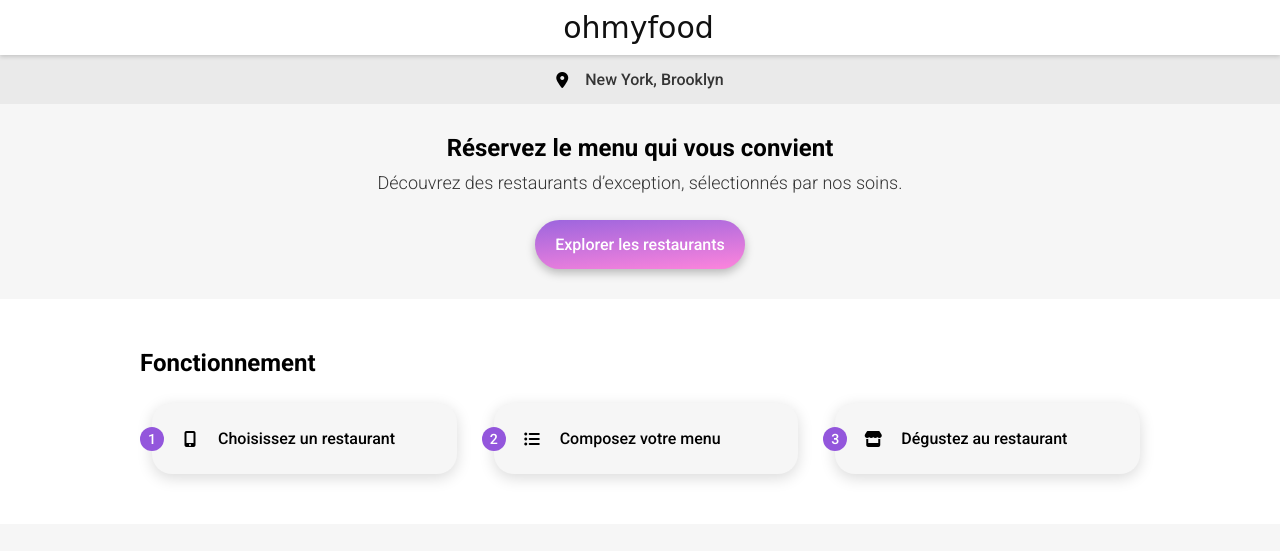
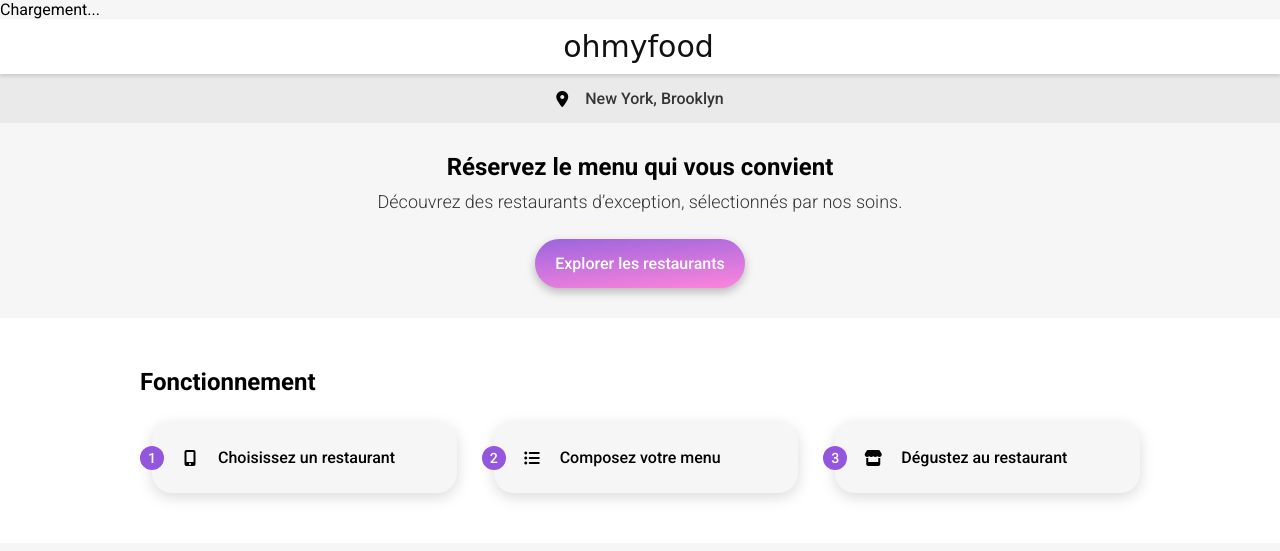
Before and after one commit to Vincentvdt/Projet2_OC_Ohmyfood, a plain HTML site: page index.html in a window 1280 px wide. Shown: the top 551 px of the page. Drawn offline with Linux system fonts and the light colour scheme; a web font is replaced by a local one.

Commit message:
init loader

```diff
--- a/index.html
+++ b/index.html
@@ -11,6 +11,7 @@
 
   </head>
   <body>
+    <div class="loader">Chargement...</div>
     <header>
       <div class="header__logo">
         <a class="header__back desactived" href="#">
--- a/scss/global.scss
+++ b/scss/global.scss
@@ -280,3 +280,7 @@
     }
   }
 }
+
+
+
+// TODO: LOADER
```
Also changed, not shown: scss/components/_loader.scss (added).
